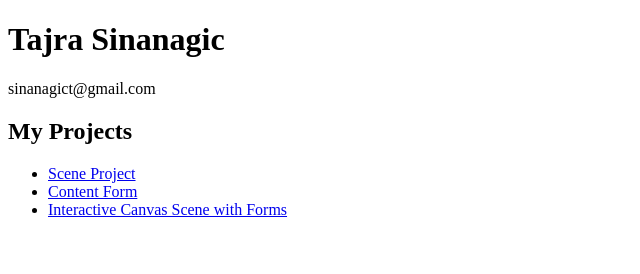
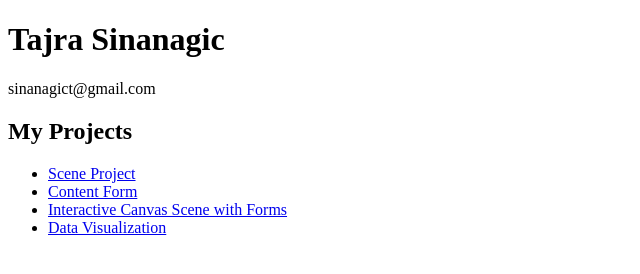
Before and after one commit to tajrasinanagic0/portfolio, a plain HTML site: page index.html in a window 1280 px wide. Shown: the whole page, without its empty margins (0-640 px from the left). Drawn offline with Linux system fonts and the light colour scheme.

Commit message:
Update index.html

```diff
--- a/index.html
+++ b/index.html
@@ -14,6 +14,7 @@
         <li><a href="https://tajrasinanagic0.github.io/Scene-Project/" target="_blank">Scene Project</a></li>
         <li><a href="https://tajrasinanagic0.github.io/contentform/" target="_blank">Content Form</a></li>
         <li><a href="https://tajrasinanagic0.github.io/interactive-canvas-scene/" target="_blank">Interactive Canvas Scene with Forms</a></li>
+        <li><a href="https://tajrasinanagic0.github.io/datavisualization/" target="_blank">Data Visualization</a></li>
     </ul>
 </body>
 </html>
```
